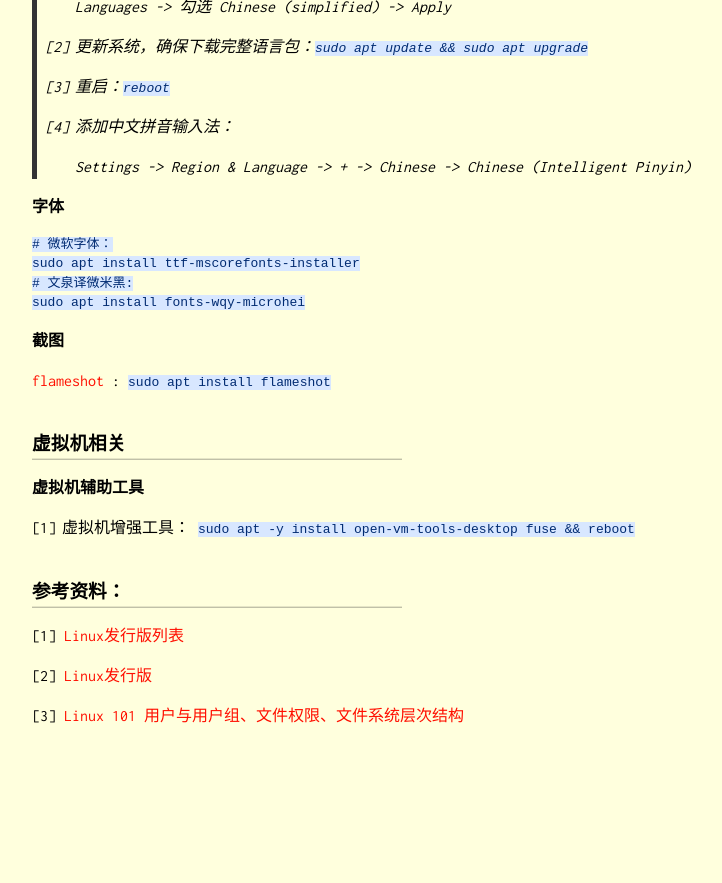
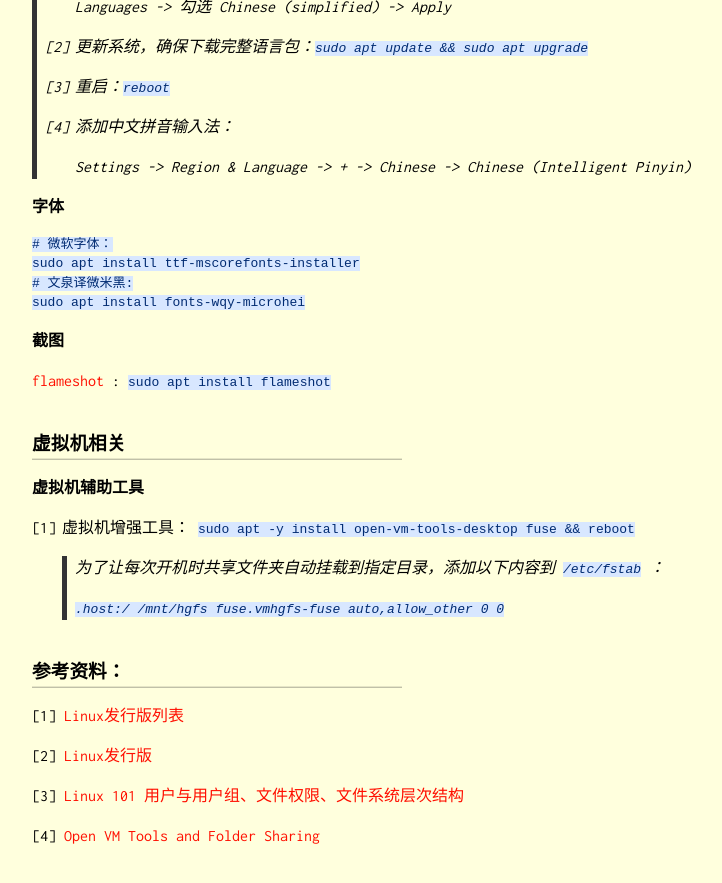
Before and after one commit to mkDlufop/mkDlufop.github.io, a Jekyll site: the page built from _posts/2020-12-02-linux-configurations.md, in a window 1280 px wide and 900 px high, scrolled down 2863 px. Shown: the top 883 px of the window, without its empty margins (238-960 px from the left). Built offline with Jekyll 4.4.1, drawn with Linux system fonts in a browser that asks for light colours; before the commit the page ends 3643 px from its top, so only the background shows below that.

Commit message:
update: update 2020-12-02-linux-configurations.md

```diff
--- a/_posts/2020-12-02-linux-configurations.md
+++ b/_posts/2020-12-02-linux-configurations.md
@@ -151,6 +151,10 @@ sudo apt install fonts-wqy-microhei
 
 1. 虚拟机增强工具： `sudo apt -y install open-vm-tools-desktop fuse && reboot`
 
+    > 为了让每次开机时共享文件夹自动挂载到指定目录，添加以下内容到 `/etc/fstab` ：
+    >
+    > `.host:/ /mnt/hgfs   fuse.vmhgfs-fuse    auto,allow_other  0   0`
+
 ### 参考资料：
 {:.no_toc}
 
@@ -159,3 +163,5 @@ sudo apt install fonts-wqy-microhei
 [2] [Linux发行版](https://zh.wikipedia.org/wiki/Linux%E5%8F%91%E8%A1%8C%E7%89%88)
 
 [3] [Linux 101 用户与用户组、文件权限、文件系统层次结构](https://101.lug.ustc.edu.cn/Ch05/#root-user)
+
+[4] [Open VM Tools and Folder Sharing](https://aaronvonawesome.com/posts/open-vm-tools-and-folder-sharing/)
```
